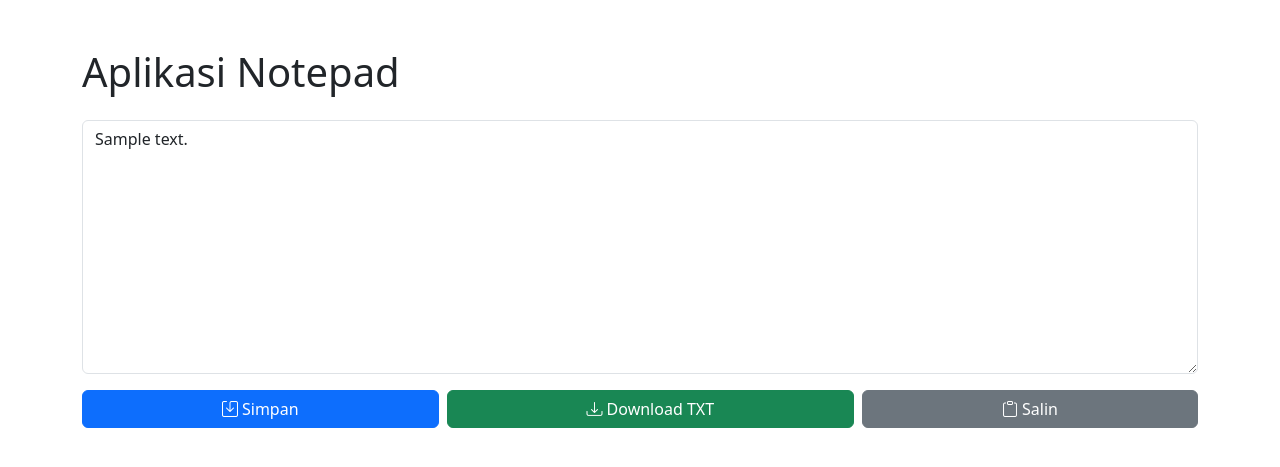
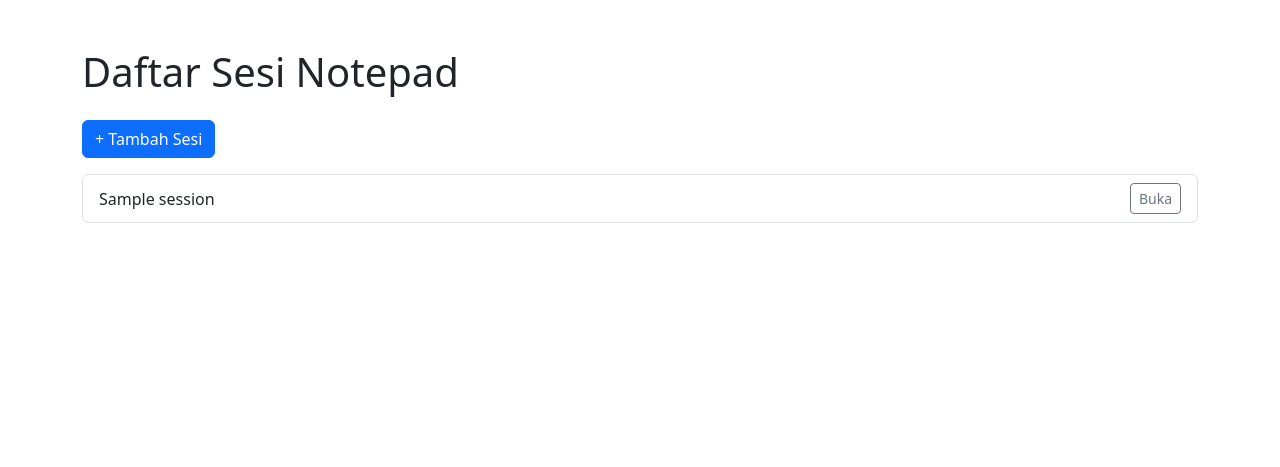
Before and after one commit to MiracleGlow/notcel, a Flask app: template templates/index.html in a window 1280 px wide. Shown: the top 467 px of the page. Run offline with Flask 3, Linux system fonts and the light colour scheme; the template is opened without the code that fills it: most values are stand-ins (such as "Sample title", 1, 10 or a date in 2020); some libraries are stand-ins or nearby versions.

Commit message:
update fitur
Signed-off-by: MiracleGlow <muktiprima111@gmail.com>

```diff
--- a/app.py
+++ b/app.py
@@ -1,36 +1,65 @@
 from flask import Flask, render_template, request, redirect, url_for, make_response
+import os
 
 app = Flask(__name__)
+NOTES_DIR = "/tmp"
 
-# Menggunakan direktori writable di Vercel
-FILE_PATH = "/tmp/notes.txt"
+# NOTES_DIR = r"C:\tmp"
 
-def read_notes():
+# Baca semua nama sesi (file .txt)
+def get_sessions():
+    sessions = []
+    for filename in os.listdir(NOTES_DIR):
+        if filename.endswith(".txt"):
+            sessions.append(filename[:-4])  # hapus .txt
+    return sorted(sessions)
+
+# Baca catatan dari file
+def read_notes(session_name):
+    path = os.path.join(NOTES_DIR, f"{session_name}.txt")
     try:
-        with open(FILE_PATH, "r") as file:
+        with open(path, "r") as file:
             return file.read()
     except FileNotFoundError:
         return ""
 
-def write_notes(content):
-    with open(FILE_PATH, "w") as file:
+# Tulis catatan ke file
+def write_notes(session_name, content):
+    path = os.path.join(NOTES_DIR, f"{session_name}.txt")
+    with open(path, "w") as file:
         file.write(content)
 
-@app.route('/', methods=['GET', 'POST'])
+@app.route('/')
 def index():
+    sessions = get_sessions()
+    return render_template('index.html', sessions=sessions)
+
+@app.route('/new', methods=['GET', 'POST'])
+def new_session():
+    if request.method == 'POST':
+        session_name = request.form.get('session_name').strip()
+        content = request.form.get('content', '')
+        if session_name:
+            write_notes(session_name, content)
+            return redirect(url_for('index'))
+    return render_template('new_session.html')
+
+
+@app.route('/session/<session_name>', methods=['GET', 'POST'])
+def edit_session(session_name):
     if request.method == 'POST':
         content = request.form.get('content')
-        write_notes(content)
-        return redirect(url_for('index'))
+        write_notes(session_name, content)
+        return redirect(url_for('edit_session', session_name=session_name))
     else:
-        content = read_notes()
-        return render_template('index.html', content=content)
+        content = read_notes(session_name)
+        return render_template('session.html', session_name=session_name, content=content)
 
-@app.route('/download')
-def download():
-    content = read_notes()
+@app.route('/download/<session_name>')
+def download(session_name):
+    content = read_notes(session_name)
     response = make_response(content)
-    response.headers["Content-Disposition"] = "attachment; filename=notes.txt"
+    response.headers["Content-Disposition"] = f"attachment; filename={session_name}.txt"
     response.headers["Content-Type"] = "text/plain"
     return response
 
--- a/templates/index.html
+++ b/templates/index.html
@@ -2,83 +2,24 @@
 <html lang="id">
 <head>
     <meta charset="UTF-8">
-    <!-- Meta viewport agar responsif pada mobile -->
     <meta name="viewport" content="width=device-width, initial-scale=1">
-    <title>Aplikasi Notepad</title>
-    <!-- Bootstrap CSS -->
+    <title>Daftar Sesi Notepad</title>
     <link href="https://cdn.jsdelivr.net/npm/bootstrap@5.3.0/dist/css/bootstrap.min.css" rel="stylesheet">
-    <!-- Bootstrap Icons (opsional, untuk icon pada tombol) -->
-    <link href="https://cdn.jsdelivr.net/npm/bootstrap-icons@1.10.5/font/bootstrap-icons.css" rel="stylesheet">
-    <style>
-      /* Contoh: Tambahan padding pada textarea di mobile jika diinginkan */
-      @media (max-width: 576px) {
-        #contentTextarea {
-          /* Margin bawah agar tidak terlalu nempel pada tombol */
-          margin-bottom: 0.5rem;
-        }
-      }
-    </style>
 </head>
-<body>
-    <div class="container mt-5">
-        <h1 class="mb-4 text-center text-sm-start">Aplikasi Notepad</h1>
-        <form method="POST">
-            <div class="mb-3">
-                <!-- Beri id agar mudah diakses oleh JS -->
-                <textarea class="form-control" id="contentTextarea" name="content" rows="10" placeholder="Tulis catatan di sini...">{{ content }}</textarea>
-            </div>
-            <!-- Tombol di-wrap dengan flex responsif:
-                 - flex-column di mobile (xs), flex-row di sm ke atas
-                 - gap-2 untuk spasi antar tombol
-                 - flex-fill agar tombol melebar sama rata -->
-            <div class="d-flex flex-column flex-sm-row justify-content-between gap-2">
-                <button type="submit" class="btn btn-primary flex-fill">
-                    <i class="bi bi-save me-1"></i>Simpan
-                </button>
-                <a href="{{ url_for('download') }}" class="btn btn-success flex-fill text-center">
-                    <i class="bi bi-download me-1"></i>Download TXT
-                </a>
-                <button type="button" class="btn btn-secondary flex-fill" id="copyButton">
-                    <i class="bi bi-clipboard me-1"></i>Salin
-                </button>
-            </div>
-        </form>
-    </div>
-
-    <!-- Bootstrap JS Bundle (Popper + JS) -->
-    <script src="https://cdn.jsdelivr.net/npm/bootstrap@5.3.0/dist/js/bootstrap.bundle.min.js"></script>
-    <script>
-    document.addEventListener('DOMContentLoaded', function() {
-        const copyBtn = document.getElementById('copyButton');
-        const textarea = document.getElementById('contentTextarea');
-
-        copyBtn.addEventListener('click', function() {
-            const text = textarea.value;
-            if (!text) {
-                // Jika textarea kosong, beri feedback singkat
-                copyBtn.textContent = 'Kosong!';
-                setTimeout(() => {
-                    copyBtn.innerHTML = '<i class="bi bi-clipboard me-1"></i>Salin';
-                }, 1500);
-                return;
-            }
-            // Gunakan Clipboard API untuk menyalin teks
-            navigator.clipboard.writeText(text).then(() => {
-                // Feedback sukses
-                copyBtn.innerHTML = '<i class="bi bi-check2-circle me-1"></i>Disalin!';
-                setTimeout(() => {
-                    copyBtn.innerHTML = '<i class="bi bi-clipboard me-1"></i>Salin';
-                }, 1500);
-            }).catch(err => {
-                // Jika gagal, beri feedback
-                console.error('Error menyalin:', err);
-                copyBtn.textContent = 'Gagal';
-                setTimeout(() => {
-                    copyBtn.innerHTML = '<i class="bi bi-clipboard me-1"></i>Salin';
-                }, 1500);
-            });
-        });
-    });
-    </script>
+<body class="container mt-5">
+    <h1 class="mb-4">Daftar Sesi Notepad</h1>
+    <a href="{{ url_for('new_session') }}" class="btn btn-primary mb-3">+ Tambah Sesi</a>
+    {% if sessions %}
+        <ul class="list-group">
+        {% for s in sessions %}
+            <li class="list-group-item d-flex justify-content-between align-items-center">
+                {{ s }}
+                <a href="{{ url_for('edit_session', session_name=s) }}" class="btn btn-sm btn-outline-secondary">Buka</a>
+            </li>
+        {% endfor %}
+        </ul>
+    {% else %}
+        <p>Belum ada sesi catatan.</p>
+    {% endif %}
 </body>
 </html>
```
Also changed, not shown: templates/new_session.html (added, +31 -0 lines), templates/session.html (added, +29 -0 lines).
